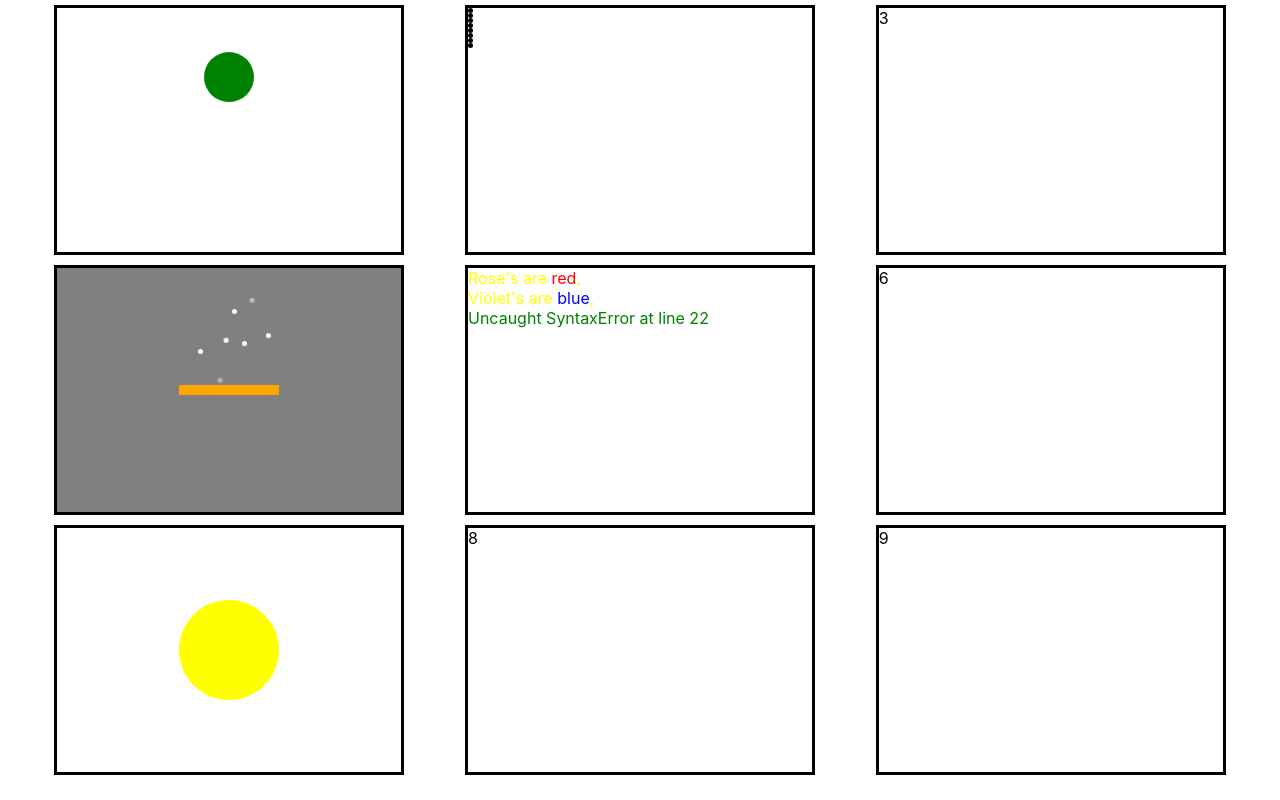
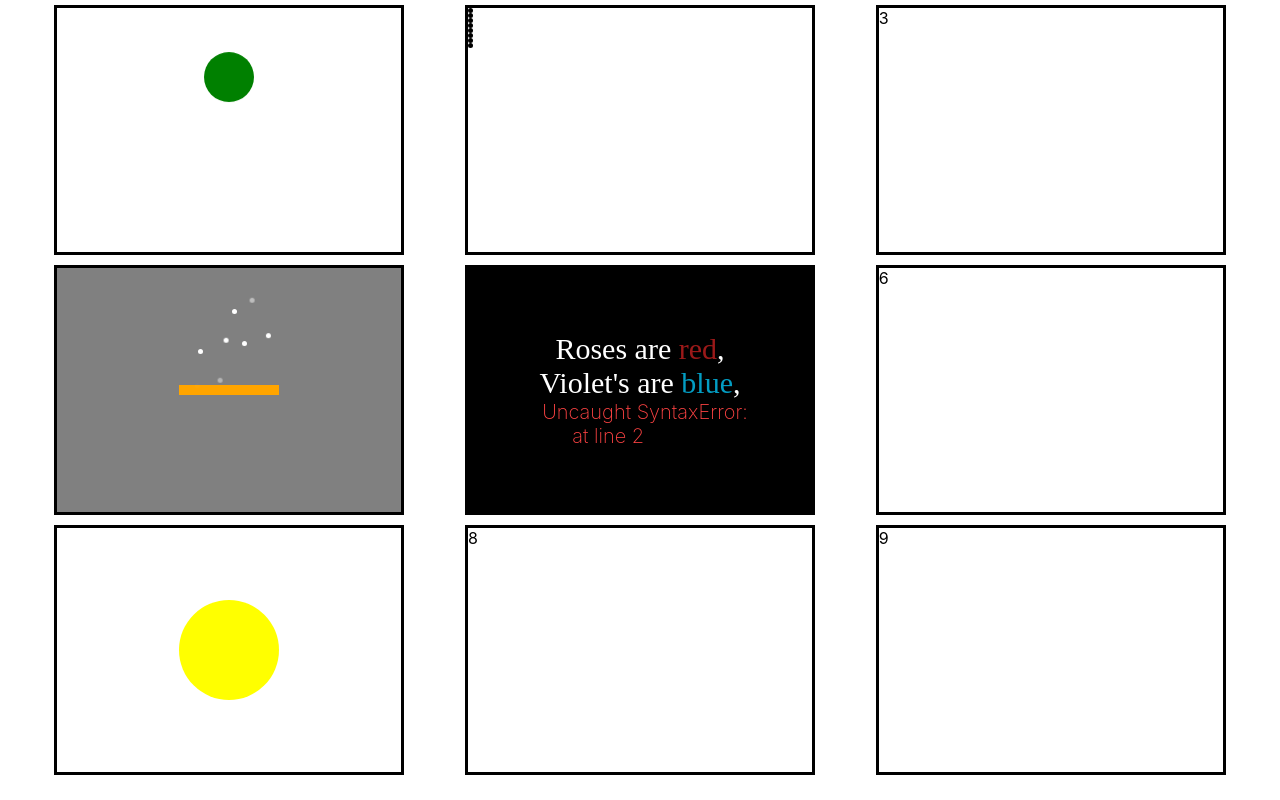
Before and after one commit to Jacoblynch99/react-css-playground, a React (Create React App) app: page / in a window 1280 px wide. Built offline with nearby package versions, Linux system fonts and the light colour scheme.

Commit message:
comments added and functionality added

```diff
--- a/src/components/UserLanding.js
+++ b/src/components/UserLanding.js
@@ -164,12 +164,16 @@ const UserLanding = (props) => {
                             height: '250px',
                             borderStyle: 'solid',
                             margin: 5,
+                            backgroundColor: 'black',
+                            display: 'flex',
+                            alignItems: 'center',
+                            justifyContent: 'center',
                         }}
                     >
                         {/* MEME */}
                         <div>
                             <div className={classes.text}>
-                                Rose's are
+                                Roses are
                                 <span className={classes.roses}> red</span>,
                             </div>
                             <div className={classes.text}>
@@ -177,7 +181,11 @@ const UserLanding = (props) => {
                                 <span className={classes.violets}> blue</span>,
                             </div>
                             <div className={classes.punchline}>
-                                Uncaught SyntaxError at line 22
+                                Uncaught SyntaxError:
+                                <br />
+                                <span className={classes.errorPart2}>
+                                    at line 2
+                                </span>
                             </div>
                         </div>
                     </Grid>
--- a/src/style.js
+++ b/src/style.js
@@ -57,19 +57,33 @@ const useStyles = makeStyles({
         width: '350px',
         height: '250px',
     },
+    // MEME CSS settings
     text: {
-        color: 'yellow',
+        color: 'white',
+        fontWeight: 500,
+        fontSize: 30,
+        fontFamily: 'Times New Roman, serif',
+        textAlign: 'center',
     },
     roses: {
-        color: 'red',
+        color: '#9B1919',
+        fontFamily: 'Brush Script MT, cursive',
+        fontWeight: 500,
     },
     violets: {
-        color: 'blue',
+        color: '#039DC3',
+        fontWeight: 500,
     },
     punchline: {
-        color: 'green',
+        color: '#FF4343',
+        fontWeight: 200,
+        fontSize: 20,
+        textAlign: 'left',
+        marginLeft: 10,
     },
-
+    errorPart2: {
+        marginLeft: 30,
+    },
     // creating the effect of snow with css, added opacity to the last 20% and first 20% to give it a smooth animation
     '@keyframes float': {
         '0%': {
```
